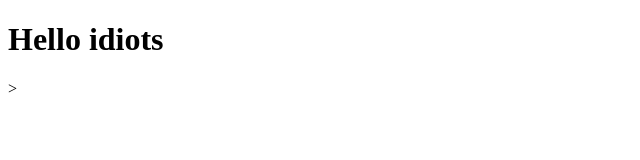
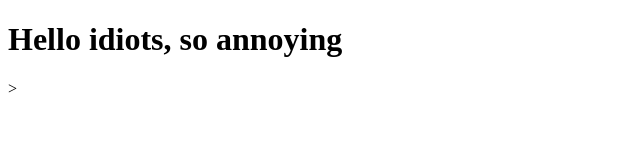
Before and after one commit to LisbethLearner/trial, a plain HTML site: page site/index.html in a window 1280 px wide. Shown: the whole page, without its empty margins (0-640 px from the left). Drawn offline with Linux system fonts and the light colour scheme.

Commit message:
Small change

```diff
--- a/site/index.html
+++ b/site/index.html
@@ -4,6 +4,6 @@
 	<title>Hello</title>
 </head>
 <body>
-<h1>Hello idiots</h1>>
+<h1>Hello idiots, so annoying</h1>>
 </body>
 </html>
```
